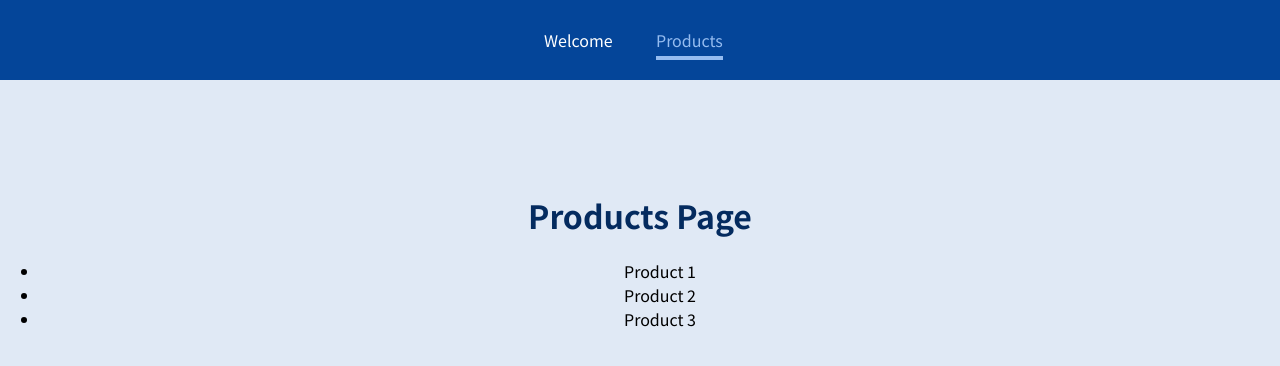
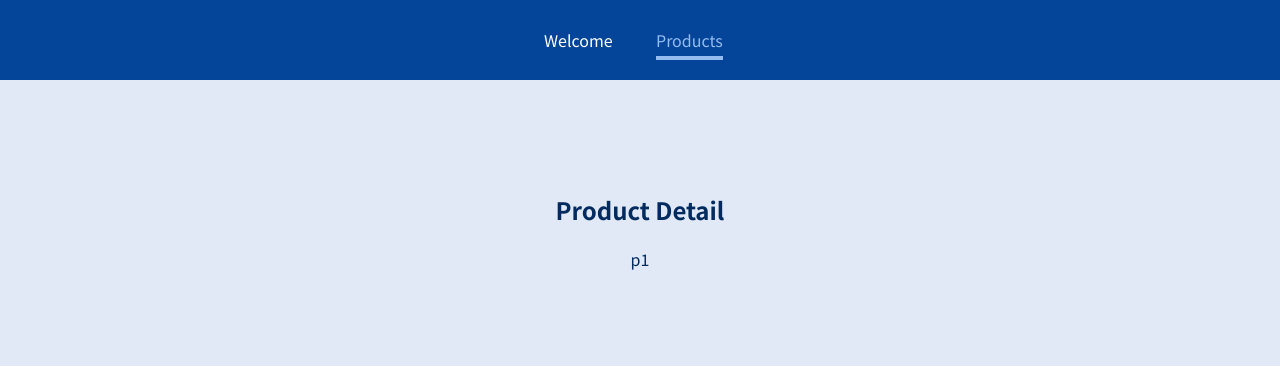
Before and after one commit to harry-100/the-beatles, a JavaScript app: page /products/p1 in a window 1280 px wide. Shown: the top 366 px of the page. Built offline with nearby package versions, Linux system fonts and the light colour scheme.

Commit message:
more routes added

```diff
--- a/src/App.js
+++ b/src/App.js
@@ -1,22 +1,26 @@
-import { Route } from "react-router-dom";
-import Welcome from "./pages/Welcome";
-import Products from "./pages/Products";
-import MainHeader from "./components/MainHeader";
-import ProductDetail from "./pages/ProductDetails";
+import { Route, Redirect } from 'react-router-dom';
+
+import Welcome from './pages/Welcome';
+import Products from './pages/Products';
+import ProductDetails from './pages/ProductDetail';
+import MainHeader from './components/MainHeader';
 
 function App() {
   return (
     <div>
       <MainHeader />
       <main>
-        <Route path="/welcome">
+        <Route exact path ="/">
+          <Redirect to="/welcome" />
+          </Route>
+        <Route exact path='/welcome'>
           <Welcome />
         </Route>
-        <Route path="/products">
+        <Route exact path='/products'>
           <Products />
         </Route>
-        <Route path="/product-detail">
-          <ProductDetail />
+        <Route exact path='/products/:productId'>
+          <ProductDetails />
         </Route>
       </main>
     </div>
@@ -24,3 +28,7 @@
 }
 
 export default App;
+
+// our-domain.com/welcome => Welcome Component
+// our-domain.com/products => Products Component
+// our-domain.com/product-detail/a-book
--- /dev/null
+++ b/src/pages/ProductDetail.js
@@ -0,0 +1,16 @@
+import { useParams } from 'react-router-dom';
+
+const ProductDetail = () => {
+  const params = useParams();
+
+  console.log(params.productId);
+
+  return (
+    <section>
+      <h1>Product Detail</h1>
+      <p>{params.productId}</p>
+    </section>
+  );
+};
+
+export default ProductDetail;
--- a/src/pages/ProductDetails.js
+++ /dev/null
@@ -1,3 +0,0 @@
-const ProductDetail = () => {}
-
-export default ProductDetail;
--- a/src/pages/Products.js
+++ b/src/pages/Products.js
@@ -1,13 +1,15 @@
+import { Link } from 'react-router-dom';
+
 const Products = () => {
     return (
-    <div>
-      <h1>Products Page</h1>
+      <section>
+        <h1>The Products Page</h1>
         <ul>
-        <li>Product 1</li>
-        <li>Product 2</li>
-        <li>Product 3</li>
+          <li><Link to="/products/p1">A Book</Link></li>
+          <li><Link to="/products/p2">A Carpet</Link></li>
+          <li><Link to="/products/p3">An Online Course</Link></li>
         </ul>
-    </div>
+      </section>
     );
   };
 
```
Lines whose indentation alone changed are shown as unchanged.
